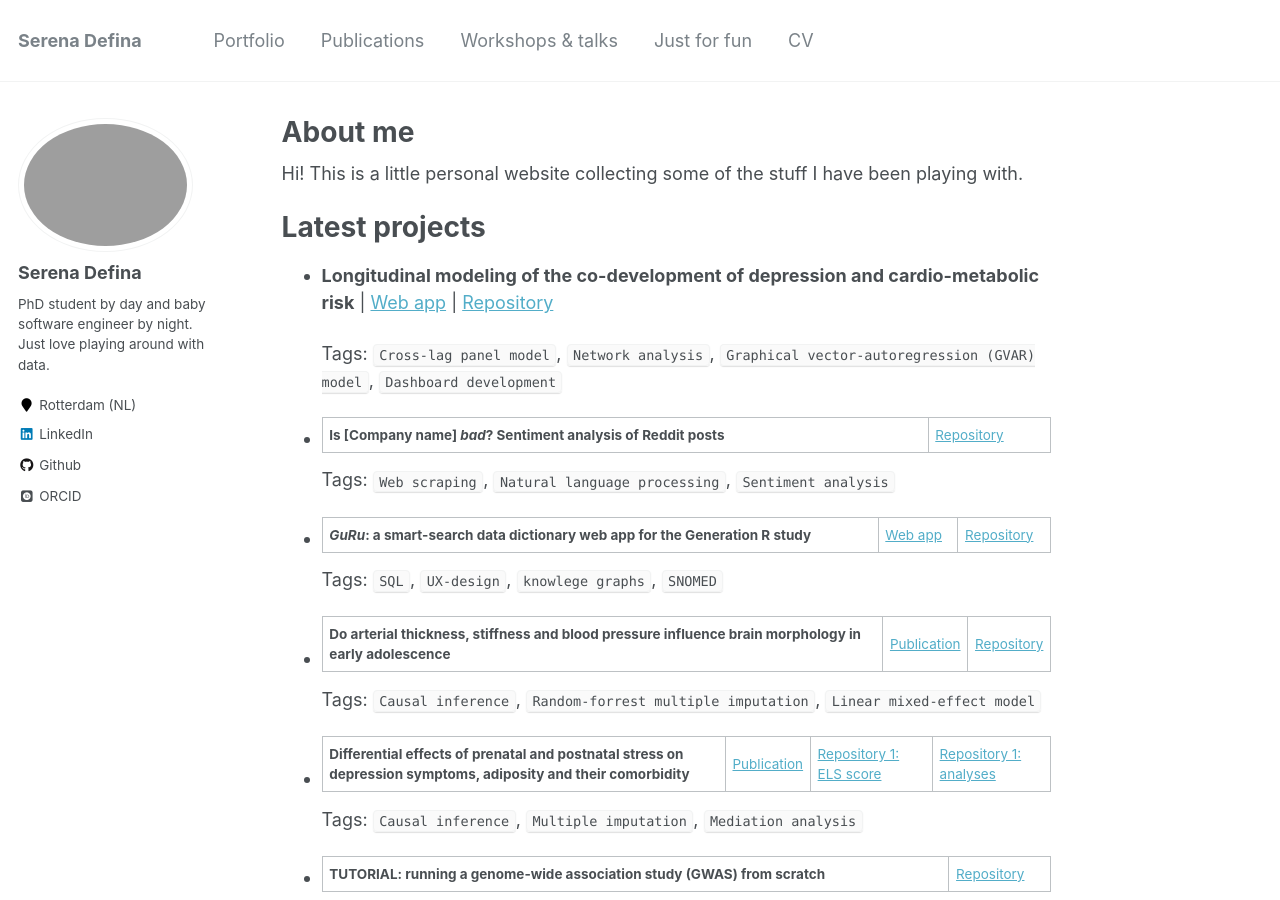
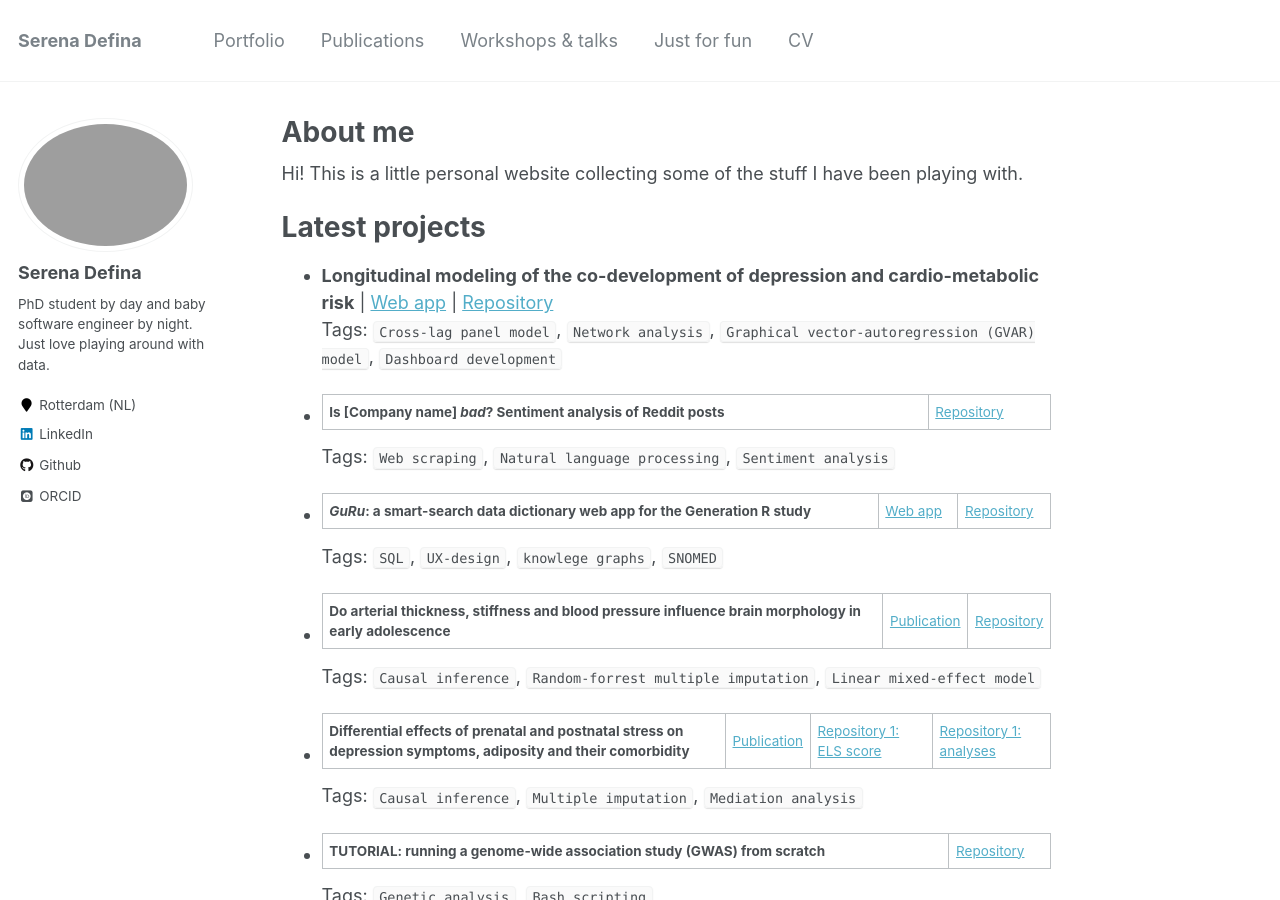
Before and after one commit to SereDef/seredef.github.io, a Jekyll site: the page built from _pages/about.md, in a window 1280 px wide and 900 px high. Built offline with Jekyll 4.4.1, drawn with Linux system fonts in a browser that asks for light colours; some web fonts are replaced.

Commit message:
style try

```diff
--- a/_pages/about.md
+++ b/_pages/about.md
@@ -14,8 +14,8 @@ Latest projects
 ======
 
 - **Longitudinal modeling of the co-development of depression and cardio-metabolic risk** \|
-[Web app](https://longit-comorbidity.onrender.com) \| [Repository](https://github.com/SereDef/comorb-longit-project)
-
+  [Web app](https://longit-comorbidity.onrender.com) \|
+  [Repository](https://github.com/SereDef/comorb-longit-project) \
   Tags: `Cross-lag panel model`, `Network analysis`, `Graphical vector-autoregression (GVAR) model`, `Dashboard development`
 
 - **Is [Company name] _bad_? Sentiment analysis of Reddit posts** | [Repository]()
```
